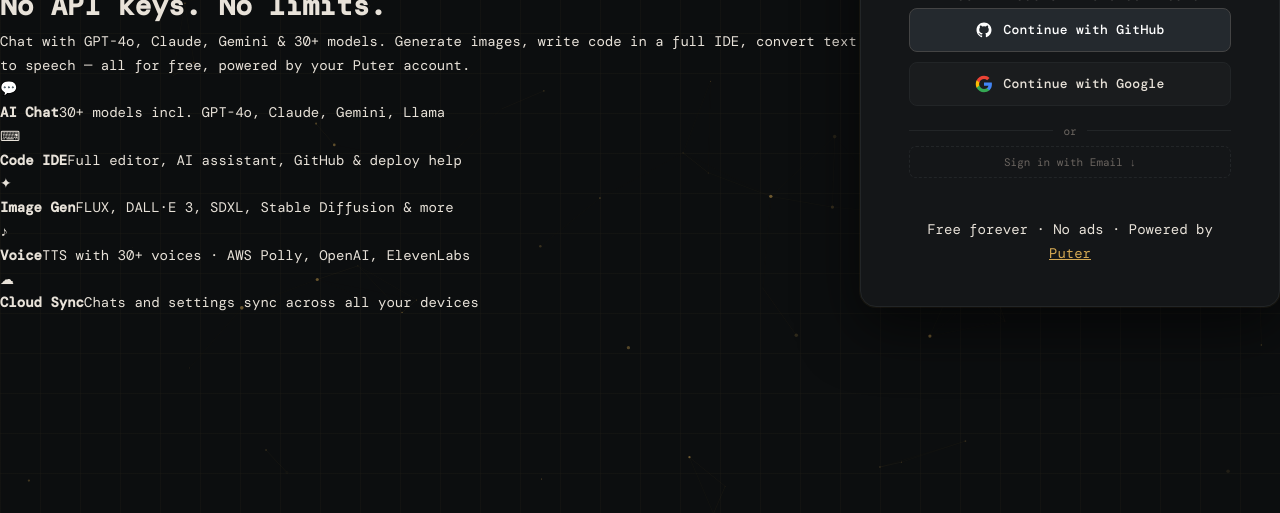
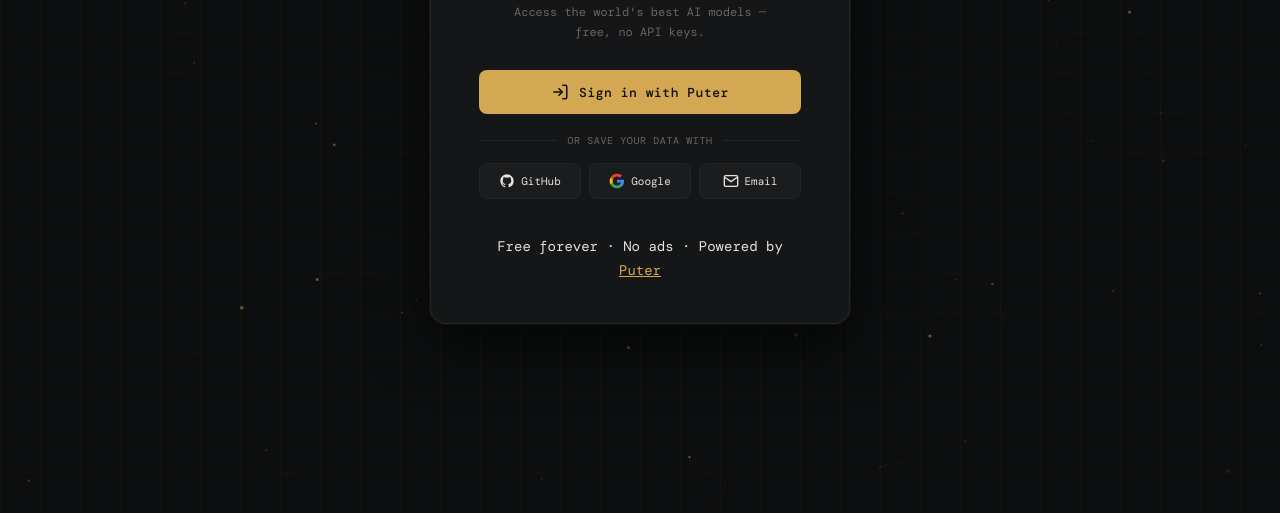
Before and after one commit to anaxifty/neuraldock, a plain HTML site: page index.html in a window 1280 px wide. Shown: the part 287-800 px from the top of the page. Drawn offline with nearby package versions, Linux system fonts and the light colour scheme; a script that the page names is missing.

Commit message:
changes to login page

```diff
--- a/index.html
+++ b/index.html
@@ -34,74 +34,52 @@
 <body>
   <div id="login-screen">
     <canvas id="login-particles"></canvas>
+    <div class="login-card">
 
-    <!-- LEFT — branding + feature list -->
-    <div class="login-left">
-      <div class="login-brand">
-        <div class="login-logo-dot"></div>
-        <span class="login-brand-name">Neural<span>Dock</span></span>
-      </div>
-      <h1 class="login-hero">Your free AI workspace.<br>No API keys. No limits.</h1>
-      <p class="login-sub">
-        Chat with GPT-4o, Claude, Gemini &amp; 30+ models. Generate images,
-        write code in a full IDE, convert text to speech — all for free,
-        powered by your Puter account.
-      </p>
-      <ul class="login-features">
-        <li><span class="lf-icon">💬</span><div><strong>AI Chat</strong><span>30+ models incl. GPT-4o, Claude, Gemini, Llama</span></div></li>
-        <li><span class="lf-icon">⌨</span><div><strong>Code IDE</strong><span>Full editor, AI assistant, GitHub &amp; deploy help</span></div></li>
-        <li><span class="lf-icon">✦</span><div><strong>Image Gen</strong><span>FLUX, DALL·E 3, SDXL, Stable Diffusion &amp; more</span></div></li>
-        <li><span class="lf-icon">♪</span><div><strong>Voice</strong><span>TTS with 30+ voices · AWS Polly, OpenAI, ElevenLabs</span></div></li>
-        <li><span class="lf-icon">☁</span><div><strong>Cloud Sync</strong><span>Chats and settings sync across all your devices</span></div></li>
-      </ul>
-    </div>
+      <!-- Logo -->
+      <div class="login-logo">Neural<span>Dock</span></div>
+      <div class="login-tagline">Access the world's best AI models — free, no API keys.</div>
 
-    <!-- RIGHT — auth card -->
-    <div class="login-card">
-      <div class="login-card-logo">Neural<span>Dock</span></div>
-      <div class="login-card-tagline">Free AI models · No credit card</div>
+      <!-- Primary: Puter (always shown) -->
+      <button class="login-btn" id="login-btn">
+        <svg width="18" height="18" viewBox="0 0 24 24" fill="none" stroke="currentColor" stroke-width="2"><path d="M15 3h4a2 2 0 0 1 2 2v14a2 2 0 0 1-2 2h-4"/><polyline points="10 17 15 12 10 7"/><line x1="15" y1="12" x2="3" y2="12"/></svg>
+        Sign in with Puter
+      </button>
+      <button class="login-fallback" id="login-fallback">Already signed in → continue</button>
 
-      <!-- Social auth buttons -->
-      <div class="login-social-btns">
-        <button class="login-social-btn login-github-btn" id="login-github-btn">
-          <svg width="18" height="18" viewBox="0 0 24 24" fill="currentColor"><path d="M12 2C6.477 2 2 6.484 2 12.017c0 4.425 2.865 8.18 6.839 9.504.5.092.682-.217.682-.483 0-.237-.008-.868-.013-1.703-2.782.605-3.369-1.343-3.369-1.343-.454-1.158-1.11-1.466-1.11-1.466-.908-.62.069-.608.069-.608 1.003.07 1.531 1.032 1.531 1.032.892 1.53 2.341 1.088 2.91.832.092-.647.35-1.088.636-1.338-2.22-.253-4.555-1.113-4.555-4.951 0-1.093.39-1.988 1.029-2.688-.103-.253-.446-1.272.098-2.65 0 0 .84-.27 2.75 1.026A9.564 9.564 0 0 1 12 6.844a9.59 9.59 0 0 1 2.504.337c1.909-1.296 2.747-1.027 2.747-1.027.546 1.379.202 2.398.1 2.651.64.7 1.028 1.595 1.028 2.688 0 3.848-2.339 4.695-4.566 4.943.359.309.678.92.678 1.855 0 1.338-.012 2.419-.012 2.747 0 .268.18.58.688.482A10.02 10.02 0 0 0 22 12.017C22 6.484 17.522 2 12 2z"/></svg>
-          Continue with GitHub
+      <!-- Divider -->
+      <div class="login-divider-line"><span>or save your data with</span></div>
+
+      <!-- Social: GitHub + Google side by side -->
+      <div class="login-social-row">
+        <button class="login-social-sm" id="login-github-btn" title="Continue with GitHub">
+          <svg width="16" height="16" viewBox="0 0 24 24" fill="currentColor"><path d="M12 2C6.477 2 2 6.484 2 12.017c0 4.425 2.865 8.18 6.839 9.504.5.092.682-.217.682-.483 0-.237-.008-.868-.013-1.703-2.782.605-3.369-1.343-3.369-1.343-.454-1.158-1.11-1.466-1.11-1.466-.908-.62.069-.608.069-.608 1.003.07 1.531 1.032 1.531 1.032.892 1.53 2.341 1.088 2.91.832.092-.647.35-1.088.636-1.338-2.22-.253-4.555-1.113-4.555-4.951 0-1.093.39-1.988 1.029-2.688-.103-.253-.446-1.272.098-2.65 0 0 .84-.27 2.75 1.026A9.564 9.564 0 0 1 12 6.844a9.59 9.59 0 0 1 2.504.337c1.909-1.296 2.747-1.027 2.747-1.027.546 1.379.202 2.398.1 2.651.64.7 1.028 1.595 1.028 2.688 0 3.848-2.339 4.695-4.566 4.943.359.309.678.92.678 1.855 0 1.338-.012 2.419-.012 2.747 0 .268.18.58.688.482A10.02 10.02 0 0 0 22 12.017C22 6.484 17.522 2 12 2z"/></svg>
+          GitHub
         </button>
-        <button class="login-social-btn login-google-btn" id="login-google-btn">
-          <svg width="18" height="18" viewBox="0 0 24 24"><path d="M22.56 12.25c0-.78-.07-1.53-.2-2.25H12v4.26h5.92c-.26 1.37-1.04 2.53-2.21 3.31v2.77h3.57c2.08-1.92 3.28-4.74 3.28-8.09z" fill="#4285F4"/><path d="M12 23c2.97 0 5.46-.98 7.28-2.66l-3.57-2.77c-.98.66-2.23 1.06-3.71 1.06-2.86 0-5.29-1.93-6.16-4.53H2.18v2.84C3.99 20.53 7.7 23 12 23z" fill="#34A853"/><path d="M5.84 14.09c-.22-.66-.35-1.36-.35-2.09s.13-1.43.35-2.09V7.07H2.18C1.43 8.55 1 10.22 1 12s.43 3.45 1.18 4.93l2.85-2.22.81-.62z" fill="#FBBC05"/><path d="M12 5.38c1.62 0 3.06.56 4.21 1.64l3.15-3.15C17.45 2.09 14.97 1 12 1 7.7 1 3.99 3.47 2.18 7.07l3.66 2.84c.87-2.6 3.3-4.53 6.16-4.53z" fill="#EA4335"/></svg>
-          Continue with Google
+        <button class="login-social-sm" id="login-google-btn" title="Continue with Google">
+          <svg width="16" height="16" viewBox="0 0 24 24"><path d="M22.56 12.25c0-.78-.07-1.53-.2-2.25H12v4.26h5.92c-.26 1.37-1.04 2.53-2.21 3.31v2.77h3.57c2.08-1.92 3.28-4.74 3.28-8.09z" fill="#4285F4"/><path d="M12 23c2.97 0 5.46-.98 7.28-2.66l-3.57-2.77c-.98.66-2.23 1.06-3.71 1.06-2.86 0-5.29-1.93-6.16-4.53H2.18v2.84C3.99 20.53 7.7 23 12 23z" fill="#34A853"/><path d="M5.84 14.09c-.22-.66-.35-1.36-.35-2.09s.13-1.43.35-2.09V7.07H2.18C1.43 8.55 1 10.22 1 12s.43 3.45 1.18 4.93l2.85-2.22.81-.62z" fill="#FBBC05"/><path d="M12 5.38c1.62 0 3.06.56 4.21 1.64l3.15-3.15C17.45 2.09 14.97 1 12 1 7.7 1 3.99 3.47 2.18 7.07l3.66 2.84c.87-2.6 3.3-4.53 6.16-4.53z" fill="#EA4335"/></svg>
+          Google
+        </button>
+        <button class="login-social-sm login-email-sm-btn" id="login-email-toggle" title="Sign in with Email">
+          <svg width="16" height="16" viewBox="0 0 24 24" fill="none" stroke="currentColor" stroke-width="2"><path d="M4 4h16c1.1 0 2 .9 2 2v12c0 1.1-.9 2-2 2H4c-1.1 0-2-.9-2-2V6c0-1.1.9-2 2-2z"/><polyline points="22,6 12,13 2,6"/></svg>
+          Email
         </button>
       </div>
 
-      <!-- Divider -->
-      <div class="login-divider-line"><span>or</span></div>
-
-      <!-- Email toggle -->
-      <button class="login-email-toggle-btn" id="login-email-toggle">Sign in with Email ↓</button>
-
-      <!-- Email / password form (hidden by default) -->
+      <!-- Email form (collapsed by default) -->
       <div class="login-email-form" id="login-email-form" style="display:none">
         <input type="email"    id="login-email-input"    class="login-input" placeholder="Email address" autocomplete="email">
-        <input type="password" id="login-password-input" class="login-input" placeholder="Password (min 8 chars)" autocomplete="current-password">
+        <input type="password" id="login-password-input" class="login-input" placeholder="Password" autocomplete="current-password">
         <button class="login-btn" id="login-email-submit">Sign In</button>
         <div class="login-form-footer">
-          <button class="login-text-btn" id="login-mode-toggle" data-mode="signin">Don't have an account? Sign up</button>
+          <button class="login-text-btn" id="login-mode-toggle" data-mode="signin">No account? Sign up</button>
           <button class="login-text-btn" id="login-forgot-btn">Forgot password?</button>
         </div>
       </div>
 
-      <!-- Puter-only fallback (shown when Supabase not configured) -->
-      <button class="login-btn" id="login-btn" style="display:none">
-        <svg width="18" height="18" viewBox="0 0 24 24" fill="none" stroke="currentColor" stroke-width="2"><path d="M15 3h4a2 2 0 0 1 2 2v14a2 2 0 0 1-2 2h-4"/><polyline points="10 17 15 12 10 7"/><line x1="15" y1="12" x2="3" y2="12"/></svg>
-        Sign in with Puter
-      </button>
-      <button class="login-fallback" id="login-fallback" style="display:none">Already signed in → continue</button>
-
       <div class="login-status" id="login-status"></div>
 
-      <div class="login-footer">
-        Free forever · No ads · Powered by <a href="https://puter.com" target="_blank" rel="noopener">Puter</a>
-      </div>
+      <div class="login-footer">Free forever · No ads · Powered by <a href="https://puter.com" target="_blank" rel="noopener">Puter</a></div>
     </div>
   </div>
 
--- a/style.css
+++ b/style.css
@@ -3441,55 +3441,21 @@
 }
 .img-card-btn:hover { background: rgba(212,168,83,.8); color: #0c0e0f; }
 
+
 /* ══════════════════════════════════════════════
-   SUPABASE AUTH — LOGIN SCREEN ADDITIONS
+   AUTH ADDITIONS — social row, email form, banner
 ══════════════════════════════════════════════ */
 
-/* Social login buttons */
-.login-social-btns {
-  display: flex;
-  flex-direction: column;
+/* Divider between Puter btn and social options */
+.login-divider-line {
+  display: flex;
+  align-items: center;
   gap: 10px;
-  margin-bottom: 16px;
-}
-.login-social-btn {
-  display: flex;
-  align-items: center;
-  justify-content: center;
-  gap: 10px;
-  width: 100%;
-  padding: 12px 20px;
-  border-radius: 8px;
-  font-family: 'DM Mono', monospace;
-  font-size: 13px;
-  font-weight: 500;
-  cursor: pointer;
-  transition: all .2s;
-  border: 1px solid var(--border);
-  letter-spacing: .02em;
-}
-.login-github-btn {
-  background: #24292e;
-  color: #fff;
-  border-color: #444;
-}
-.login-github-btn:hover { background: #2f363d; transform: translateY(-1px); box-shadow: 0 4px 12px rgba(0,0,0,.4); }
-
-.login-google-btn {
-  background: var(--surface2);
-  color: var(--text);
-  border-color: var(--border);
-}
-.login-google-btn:hover { background: var(--surface); border-color: var(--accent2); transform: translateY(-1px); box-shadow: 0 4px 12px rgba(0,0,0,.3); }
-
-/* Divider */
-.login-divider-line {
-  display: flex;
-  align-items: center;
-  gap: 10px;
-  margin: 6px 0;
-  color: var(--muted);
-  font-size: 11px;
+  margin: 18px 0 14px;
+  color: var(--muted);
+  font-size: 10px;
+  letter-spacing: .06em;
+  text-transform: uppercase;
 }
 .login-divider-line::before,
 .login-divider-line::after {
@@ -3499,32 +3465,47 @@
   background: var(--border);
 }
 
-/* Email toggle button */
-.login-email-toggle-btn {
-  width: 100%;
-  padding: 8px;
-  background: none;
-  border: 1px dashed var(--border);
-  border-radius: 7px;
-  color: var(--muted);
+/* Three compact social buttons in a row */
+.login-social-row {
+  display: flex;
+  gap: 8px;
+  margin-bottom: 14px;
+}
+.login-social-sm {
+  flex: 1;
+  display: flex;
+  align-items: center;
+  justify-content: center;
+  gap: 6px;
+  padding: 9px 8px;
+  background: var(--surface2);
+  border: 1px solid var(--border);
+  border-radius: 8px;
+  color: var(--text);
   font-family: 'DM Mono', monospace;
   font-size: 11px;
   cursor: pointer;
   transition: all .2s;
-  margin-bottom: 10px;
-}
-.login-email-toggle-btn:hover { color: var(--text); border-color: var(--accent2); background: var(--accent-dim); }
-
-/* Email form */
+  white-space: nowrap;
+}
+.login-social-sm:hover {
+  border-color: var(--accent2);
+  background: var(--surface);
+  transform: translateY(-1px);
+  box-shadow: 0 4px 12px rgba(0,0,0,.3);
+}
+
+/* Email form (revealed on click) */
 .login-email-form {
   display: flex;
   flex-direction: column;
-  gap: 10px;
-  margin-bottom: 10px;
+  gap: 8px;
+  margin-bottom: 4px;
+  animation: fadeUp .2s ease both;
 }
 .login-input {
   width: 100%;
-  padding: 11px 14px;
+  padding: 10px 14px;
   background: var(--surface2);
   border: 1px solid var(--border);
   border-radius: 8px;
@@ -3536,12 +3517,10 @@
 }
 .login-input:focus { border-color: var(--accent2); }
 .login-input::placeholder { color: var(--muted); }
-
 .login-form-footer {
   display: flex;
   justify-content: space-between;
   gap: 8px;
-  margin-top: -2px;
 }
 .login-text-btn {
   background: none;
@@ -3551,20 +3530,9 @@
   font-size: 10px;
   cursor: pointer;
   padding: 0;
-  text-align: left;
   transition: color .15s;
 }
 .login-text-btn:hover { color: var(--accent); }
-
-/* Login status message */
-.login-status {
-  margin-top: 12px;
-  font-size: 11px;
-  color: var(--muted);
-  min-height: 18px;
-  text-align: center;
-  line-height: 1.5;
-}
 
 /* Shake animation for wrong password */
 @keyframes shake {
@@ -3591,11 +3559,7 @@
   margin: 0 auto;
 }
 .puter-banner-icon { font-size: 16px; flex-shrink: 0; }
-.puter-banner-text {
-  flex: 1;
-  font-size: 12px;
-  color: var(--text);
-}
+.puter-banner-text { flex: 1; font-size: 12px; color: var(--text); }
 .puter-banner-text strong { color: var(--accent); }
 .puter-banner-btn {
   padding: 6px 14px;
@@ -3625,16 +3589,11 @@
 }
 .puter-banner-dismiss:hover { color: var(--text); }
 
-/* ── Sign-out button in sidebar ─────────────────────────────────────────── */
-#sign-out-btn {
-  color: var(--err) !important;
-}
-#sign-out-btn:hover {
-  background: rgba(224,112,112,.1) !important;
-  color: var(--err) !important;
-}
-
-/* ── Sidebar user avatar (supports background-image for OAuth avatars) ── */
+/* ── Sign-out button ─────────────────────────────────────────────────────── */
+#sign-out-btn { color: var(--err) !important; }
+#sign-out-btn:hover { background: rgba(224,112,112,.1) !important; }
+
+/* ── Sidebar user avatar (supports OAuth profile pictures) ───────────────── */
 #user-avatar {
   background-color: var(--accent2);
   background-size: cover;
```
Also changed, not shown: js/auth.js (+16 -17 lines).
